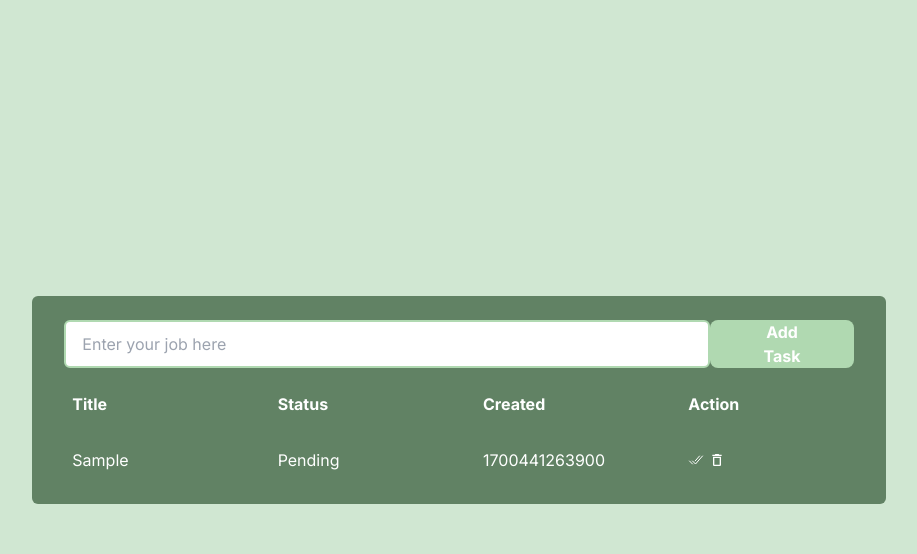
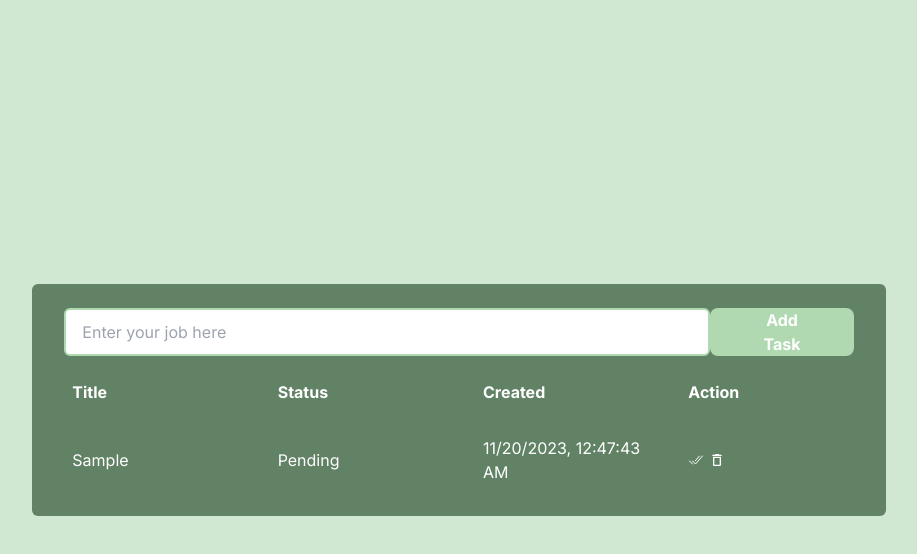
Before and after one commit to zahid-self/keeper-typescript, a Next.js app: page / in a window 1280 px wide. Both pictures are taken after typing "Sample" into the empty fields and a click on the button "Add Task". Shown: the top 554 px of the page, without its empty margins (181-1098 px from the left). Built offline with nearby package versions, Linux system fonts and the light colour scheme.

Commit message:
fix(model.ts, single.totodo.tsx): fix date issue
fix date print issue

```diff
--- a/src/app/model.ts
+++ b/src/app/model.ts
@@ -2,5 +2,5 @@ export interface Todo {
   id: number
   title: string
   isDone: boolean
-  createdAt: number | string
+  createdAt: Date
 }
--- a/src/app/page.tsx
+++ b/src/app/page.tsx
@@ -11,7 +11,7 @@ const Home: React.FC = () => {
 
   const handleAddTodo = (e: React.FormEvent) => {
     e.preventDefault()
-    setTodos([...todos, { id: Date.now(), title: todoInput, isDone: false, createdAt: Date.now() }])
+    setTodos([...todos, { id: Date.now(), title: todoInput, isDone: false, createdAt: new Date() }])
     setTodoInput("")
   }
 
--- a/src/components/SingleTodo.tsx
+++ b/src/components/SingleTodo.tsx
@@ -22,7 +22,7 @@ const SingleTodo: React.FC<Props> = ({ todos, todo, setTodos }: Props) => {
     <tr className="rounded-lg mb-4">
       <td className="px-6 py-4">{todo.title}</td>
       <td className="px-6 py-4">{todo.isDone ? "Completed" : "Pending"}</td>
-      <td className="px-6 py-4">{todo.createdAt}</td>
+      <td className="px-6 py-4">{todo.createdAt.toLocaleString()}</td>
       <td className="px-6 py-4">
         <div className="flex gap-[5px]">
           <span onClick={(e) => handeCompleted(e, todo.id)}>
```
